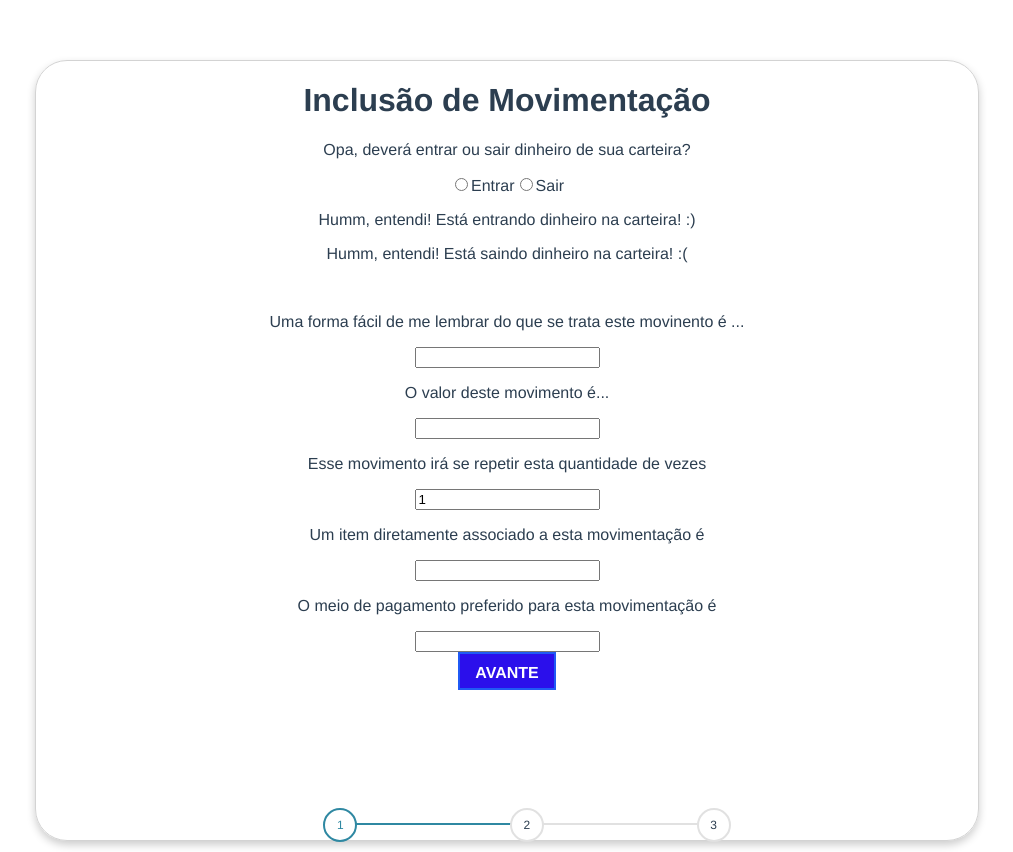
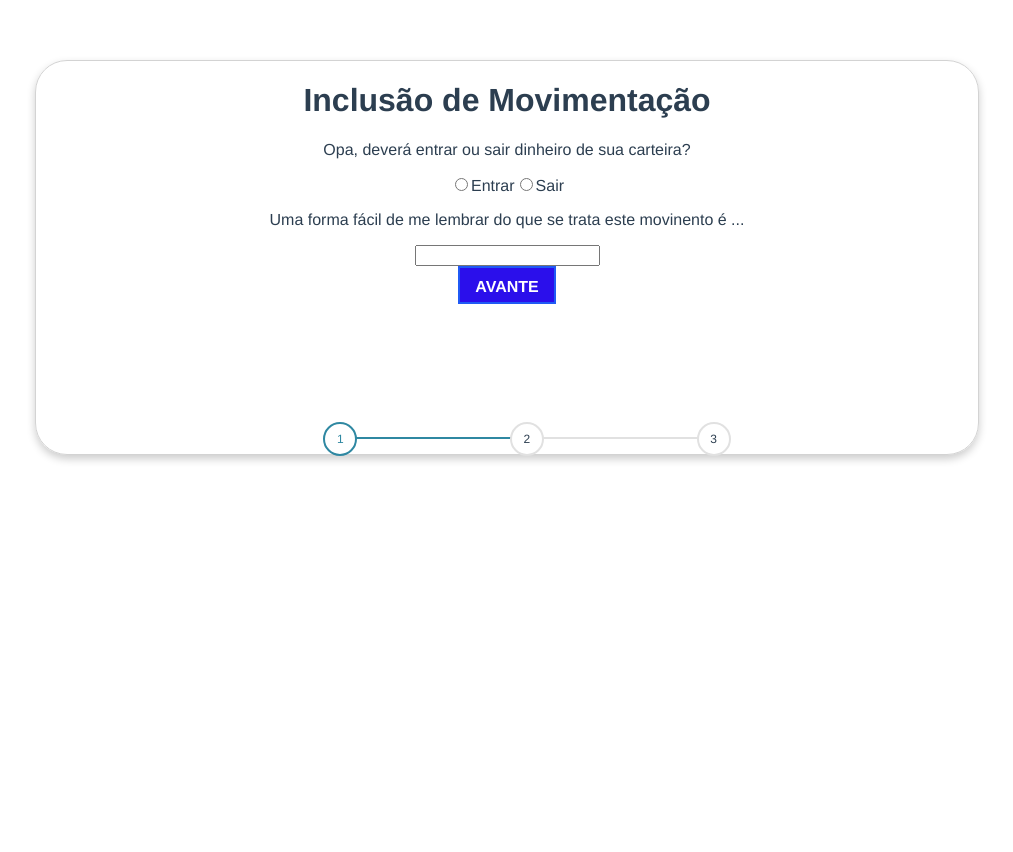
Before and after one commit to vitormarcal/asteya-front, a Vue app: page / in a window 1280 px wide. Shown: the whole page, without its empty margins (133-1146 px from the left). After the commit the page ends 800 px from the top, so only its background shows below. Built offline with nearby package versions, Linux system fonts and the light colour scheme.

Commit message:
ADD suporte a tags, campos formularios

```diff
--- a/src/components/DetalhamentoMovimento.vue
+++ b/src/components/DetalhamentoMovimento.vue
@@ -1,6 +1,16 @@
 <template>
     <div id="detalhamentoMovimento">
-        detalhamento
+        <p>O melhor meio de pagamento é ...</p>
+        <input id="meio-pagamento" type="text" placeholder="valor"/>
+        <p>Essa é sua chance de detalhar algo relacionado ao movimento!</p>
+        <input id="item" type="text" placeholder="item"/>
+        <p>Você também pode adicionar algumas tags</p>
+        <input id="tag" type="text" placeholder="tag" v-model="tag" @keyup.enter="addTag"/>
+
+        <ul>
+            <li v-for="(tag) in tags" :key="tag"> {{tag}}</li>
+        </ul>
+
         <a class="button" @click="decrease">VOLTAR</a>
         <a class="button" @click="save">PRÓXIMO</a>
     </div>
@@ -9,7 +19,17 @@
 <script>
     export default {
         name: 'DetalhamentoMovimento',
+        data: () => ({
+            tags: [],
+            tag: '',
+        }),
         methods: {
+            addTag() {
+                if (this.tag && this.tag !== '') {
+                    this.tags.push(this.tag);
+                    this.tag = ''
+                }
+            },
             save() {
                 this.$emit('interface', 4)
             },
--- a/src/components/InformacaoMovimento.vue
+++ b/src/components/InformacaoMovimento.vue
@@ -9,28 +9,9 @@
         </div>
 
         <div>
-            <p>Humm, entendi! Está entrando dinheiro na carteira! :)</p>
-            <p>Humm, entendi! Está saindo dinheiro na carteira! :(</p>
-            <br/>
             <div>
                 <p>Uma forma fácil de me lembrar do que se trata este movinento é ...</p>
                 <input id="descricao" type="text"/>
-            </div>
-            <div>
-                <p>O valor deste movimento é...</p>
-                <input type="text" id="valor"/>
-            </div>
-            <div>
-                <p>Esse movimento irá se repetir esta quantidade de vezes </p>
-                <input id="recorrencia" value="1"/>
-            </div>
-            <div>
-                <p>Um item diretamente associado a esta movimentação é </p>
-                <input type="text"/>
-            </div>
-            <div>
-                <p>O meio de pagamento preferido para esta movimentação é </p>
-                <input type="text"/>
             </div>
         </div>
         <a class="button" @click="increase">AVANTE</a>
--- a/src/components/ValoracaoMovimento.vue
+++ b/src/components/ValoracaoMovimento.vue
@@ -1,6 +1,16 @@
 <template>
     <div id="valoracaoMovimento">
-        valoracao
+            <div>
+                <p>O valor deste movimento é ...</p>
+                <input id="descricao" type="text" placeholder="valor"/>
+                <p>Então, este movimento irá se repetir outras vezes?</p>
+                <input type="radio" id="sim" value="S"/>
+                <label for="sim">SIM</label>
+                <input type="radio" id="nao" value="N"/>
+                <label for="nao">NÂO</label>
+                <p>Quantas?</p>
+                <input type="number" placeholder="quantidade de repetições/parcelas"/>
+            </div>
         <a class="button" @click="decrease">VOLTAR</a>
         <a class="button" @click="increase">PRÓXIMO</a>
     </div>
```
